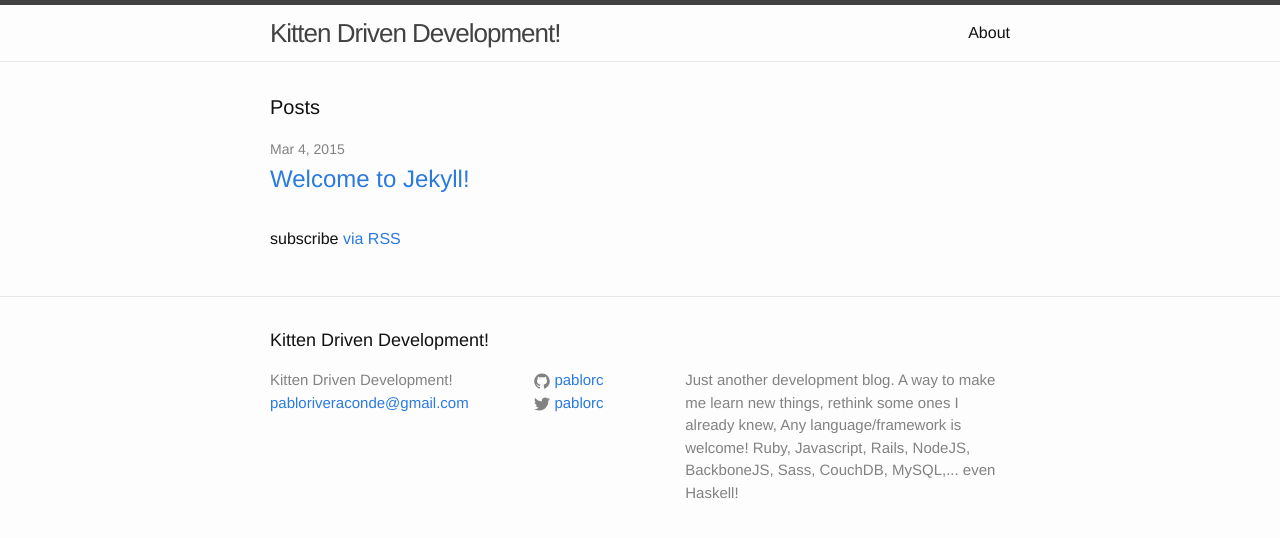
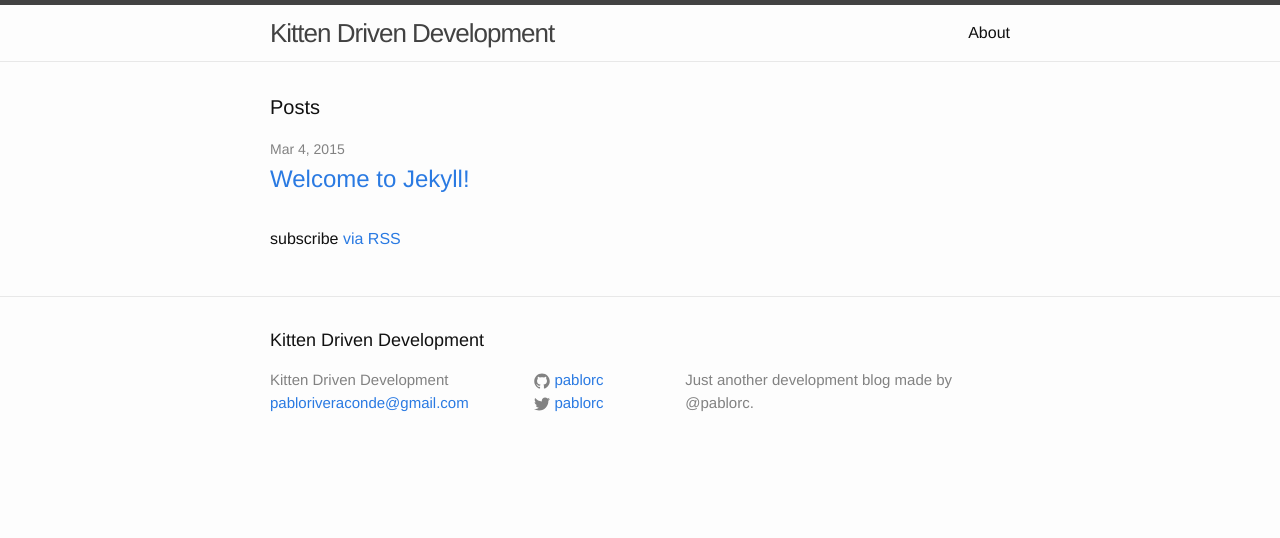
Before and after one commit to pablorc/blag, a Jekyll site: the page built from index.html, in a window 1280 px wide. Shown: the top 538 px of the page. Built offline with Jekyll 4.4.1, drawn with Linux system fonts in a browser that asks for light colours.

Commit message:
Less is more. Updated description

```diff
--- a/_config.yml
+++ b/_config.yml
@@ -1,11 +1,8 @@
 # Site settings
-title: Kitten Driven Development!
+title: Kitten Driven Development
 email: pabloriveraconde@gmail.com
 description: > # this means to ignore newlines until "baseurl:"
-  Just another development blog.
-  A way to make me learn new things, rethink some ones I already knew,
-  Any language/framework is welcome!
-  Ruby, Javascript, Rails, NodeJS, BackboneJS, Sass, CouchDB, MySQL,... even Haskell!
+  Just another development blog made by @pablorc.
 baseurl: "" # the subpath of your site, e.g. /blog/
 url: "http://pablorc.github.com" # the base hostname & protocol for your site
 twitter_username: pablorc
```
